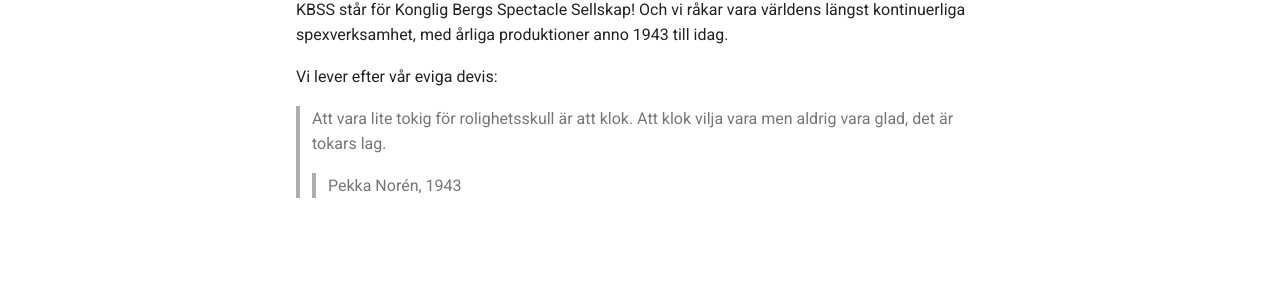
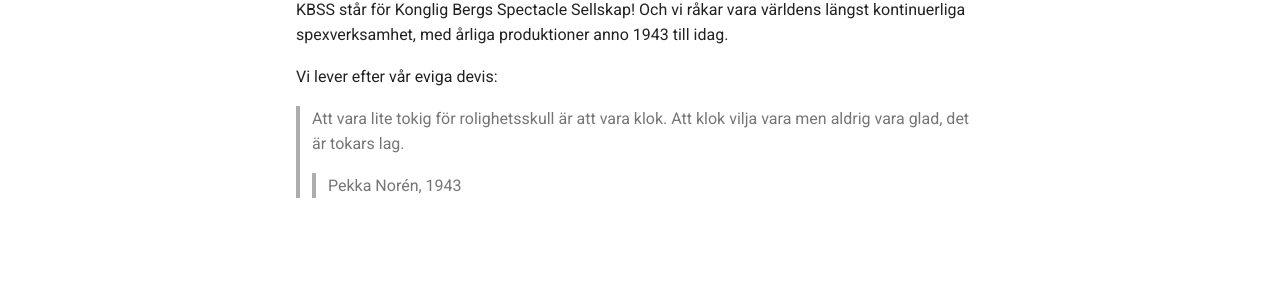
Before and after one commit to Bergsspexet/bergsspexet.github.io, an MkDocs documentation site: the page built from docs/index.md, in a window 1280 px wide. Shown: the part 390-692 px from the top of the page. Built offline with MkDocs 1.6.1 and Material for MkDocs 9.7.7, drawn with Linux system fonts in a browser that asks for light colours.

Commit message:
korrektion i devis

```diff
--- a/docs/index.md
+++ b/docs/index.md
@@ -5,6 +5,6 @@ Via denna hemsida kan du hitta föreningens aktuella information, inklusive län
 KBSS står för Konglig Bergs Spectacle Sellskap! Och vi råkar vara världens längst kontinuerliga spexverksamhet, med årliga produktioner anno 1943 till idag.
 
 Vi lever efter vår eviga devis:
->Att vara lite tokig för rolighetsskull är att klok.
+>Att vara lite tokig för rolighetsskull är att vara klok.
 >Att klok vilja vara men aldrig vara glad, det är tokars lag.
 >> Pekka Norén, 1943
```
